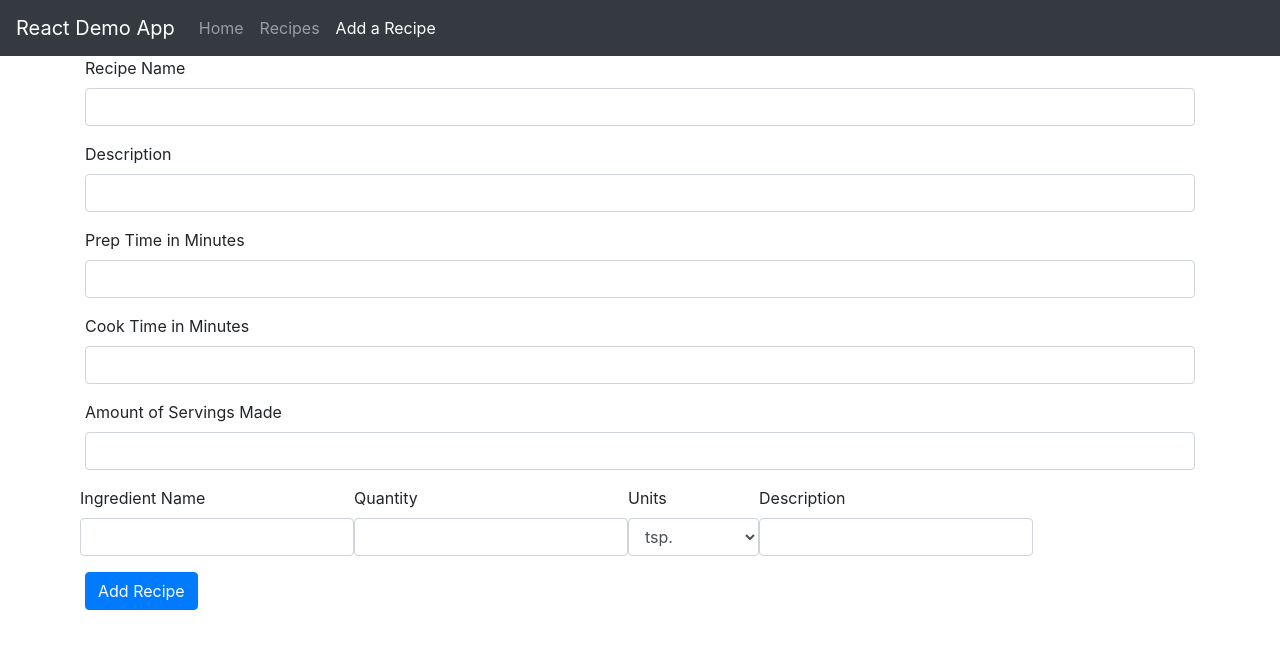
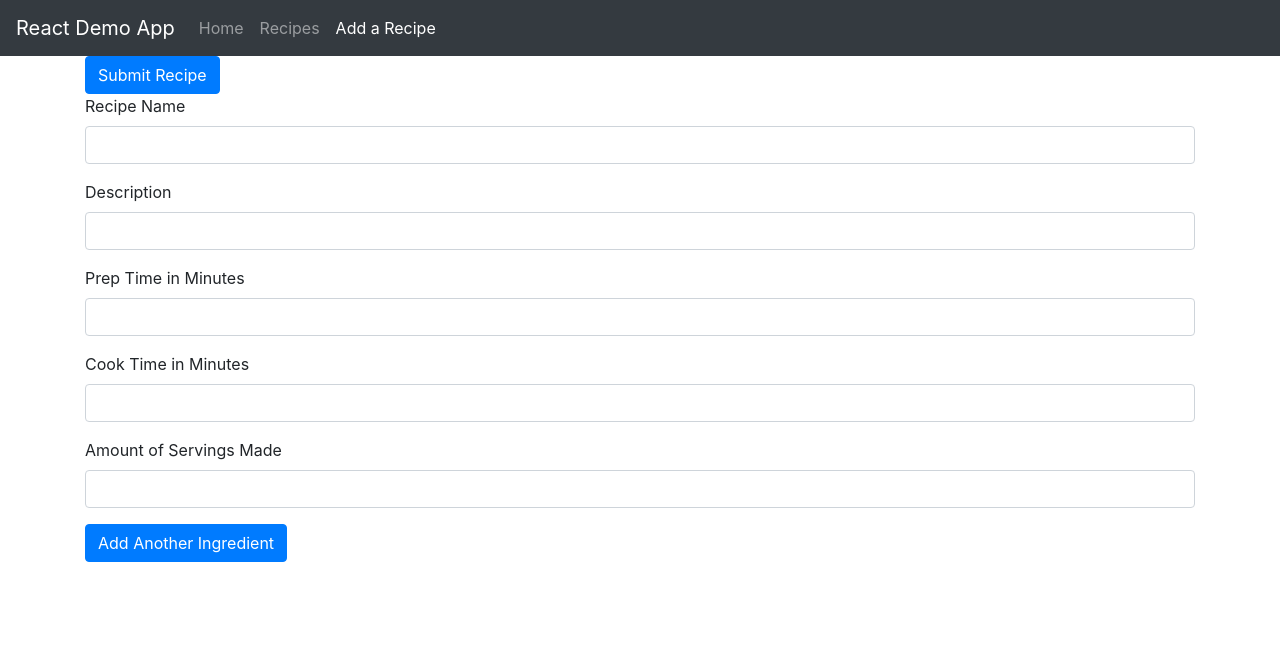
Before and after one commit to kyleb68/meal-prep-react, a React (Create React App) app: page /#/AddRecipes in a window 1280 px wide. Shown: the top 648 px of the page. Built offline with nearby package versions, Linux system fonts and the light colour scheme.

Commit message:
added dynamic ingredient input

```diff
--- a/db.json
+++ b/db.json
@@ -6,7 +6,23 @@
       "description": "Delicious.",
       "prepTime": 30,
       "cookTime": 40,
-      "servingAmount": 3
+      "servingAmount": 3,
+      "ingredients": [
+        {
+          "ingredientId": 0,
+          "name": "linguine",
+          "quantity": 1,
+          "unit": "pound(s)",
+          "description": ""
+        },
+        {
+          "ingredientId": 1,
+          "name": "shrimp",
+          "quantity": 10,
+          "unit": "ounces",
+          "description": "peeled and deveined"
+        }
+      ]
     },
     {
       "id": 1,
@@ -14,7 +30,8 @@
       "description": "Chicken parm you taste so good.",
       "prepTime": 30,
       "cookTime": 40,
-      "servingAmount": 3
+      "servingAmount": 3,
+      "ingredients": []
     },
     {
       "id": 2,
@@ -22,7 +39,8 @@
       "description": "Tasty and spicy.",
       "prepTime": 30,
       "cookTime": 40,
-      "servingAmount": 3
+      "servingAmount": 3,
+      "ingredients": []
     },
     {
       "title": "test2",
@@ -30,7 +48,8 @@
       "id": 3,
       "prepTime": 30,
       "cookTime": 40,
-      "servingAmount": 3
+      "servingAmount": 3,
+      "ingredients": []
     },
     {
       "title": "test",
@@ -38,7 +57,8 @@
       "id": 4,
       "prepTime": 30,
       "cookTime": 40,
-      "servingAmount": 3
+      "servingAmount": 3,
+      "ingredients": []
     }
   ]
 }
--- a/src/components/IngredientInput.js
+++ b/src/components/IngredientInput.js
@@ -1,8 +1,16 @@
 import React, { Component } from "react";
-import { Form, Button } from "react-bootstrap";
+import { Form } from "react-bootstrap";
 
 class IngredientInput extends Component {
+  constructor(props) {
+    super(props);
+
+    this.state = {};
+  }
+
   render() {
+    return this.props.ingredients.map((ingredient, index) => {
+      let ingredientId = `ingredient-${index}`;
       return (
         <Form.Row>
           <Form.Group controlID="formRecipeIngredientName">
@@ -42,6 +50,7 @@ class IngredientInput extends Component {
           </Form.Group>
         </Form.Row>
       );
+    });
   }
 }
 
--- a/src/views/AddRecipes.js
+++ b/src/views/AddRecipes.js
@@ -11,12 +11,14 @@ class AddRecipes extends Component {
       recipe: {
         title: "",
         description: "",
+        prepTime: 0,
+        cookTime: 0,
+        servingAmount: 0,
       },
+      ingredients: [],
     };
   }
-
-  render() {
-    const setRecipeProperties = (event) => {
+  setRecipeProperties = (event) => {
     axios({
       method: "post",
       url: "http://localhost:3000/recipes",
@@ -24,20 +26,35 @@ class AddRecipes extends Component {
         "Content-Type": "application/json",
       },
       data: {
-          title: event.target[0].value,
+        /* title: event.target[0].value,
         description: event.target[1].value,
+        prepTime: event.target[2].value,
+        cookTime: event.target[3].value,
+        servingAmount: event.target[4].value, */
+        recipe: event.target,
       },
     })
       .then((resp) => {
-          console.log(resp);
+        console.log(resp.data);
       })
       .catch((err) => {
         console.log(err);
       });
   };
+
+  addIngredient = (event) => {
+    this.setState((prevState) => ({
+      ingredients: [
+        ...prevState.ingredients,
+        { name: "", quantity: 0, unit: "", description: "" },
+      ],
+    }));
+  };
+  render() {
     return (
       <Container>
-        <Form onSubmit={setRecipeProperties}>
+        <Form onSubmit={this.setRecipeProperties}>
+          <Button type="submit">Submit Recipe</Button>
           <Form.Group controlId="formRecipeTitle">
             <Form.Label>Recipe Name</Form.Label>
             <Form.Control type="text" required={true} />
@@ -58,8 +75,8 @@ class AddRecipes extends Component {
             <Form.Label>Amount of Servings Made</Form.Label>
             <Form.Control type="number" />
           </Form.Group>
-          <IngredientInput />
-          <Button type="submit">Add Recipe</Button>
+          <Button onClick={this.addIngredient}>Add Another Ingredient</Button>
+          <IngredientInput ingredients={this.state.ingredients} />
         </Form>
       </Container>
     );
```
Lines whose indentation alone changed are shown as unchanged.
